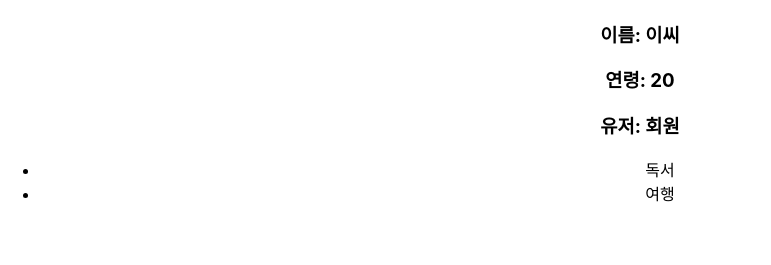
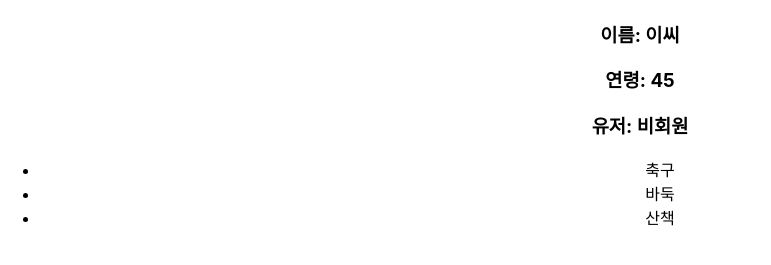
Before and after one commit to osparking/jb-react-app, a React (Create React App) app: page / in a window 1280 px wide. Shown: the part 297-562 px from the top of the page, without its empty margins (0-771 px from the left). Built offline with nearby package versions, Linux system fonts and the light colour scheme; the HTML template or start-up script is replaced by a standard one.

Commit message:
spread key-value pair of object

```diff
--- a/src/App.jsx
+++ b/src/App.jsx
@@ -6,21 +6,27 @@ function App() {
     alert(`당신은 '${hobby}' 를 선택했어요.`);
   }
 
+  const mrKim = {
+    name: "김씨",
+    age: 45,
+    isReged: false,
+    hobbies: ["축구", "게임", "산책"],
+    onHobbyClick: onHobbyClick
+  }
+
+  const mrLee = {
+    name: "이씨",
+    age: 45,
+    isReged: false,
+    hobbies: ["축구", "바둑", "산책"],
+    onHobbyClick: onHobbyClick
+  }
+
   return (
     <div className="App">
       <h1>개발자 프로필</h1>
-<Profile
-  name="김씨"
-  age={45}
-  isReged={false}
-  hobbies={["축구", "게임", "산책"]}
-  onHobbyClick={onHobbyClick}/>
-      <Profile
-        name="이씨"
-        age={20}
-        isReged={true}
-        hobbies={["독서", "여행"]}
-        onHobbyClick={onHobbyClick}/>
+      <Profile {...mrKim} />
+      <Profile {...mrLee} />
     </div>
   );
 }
```
